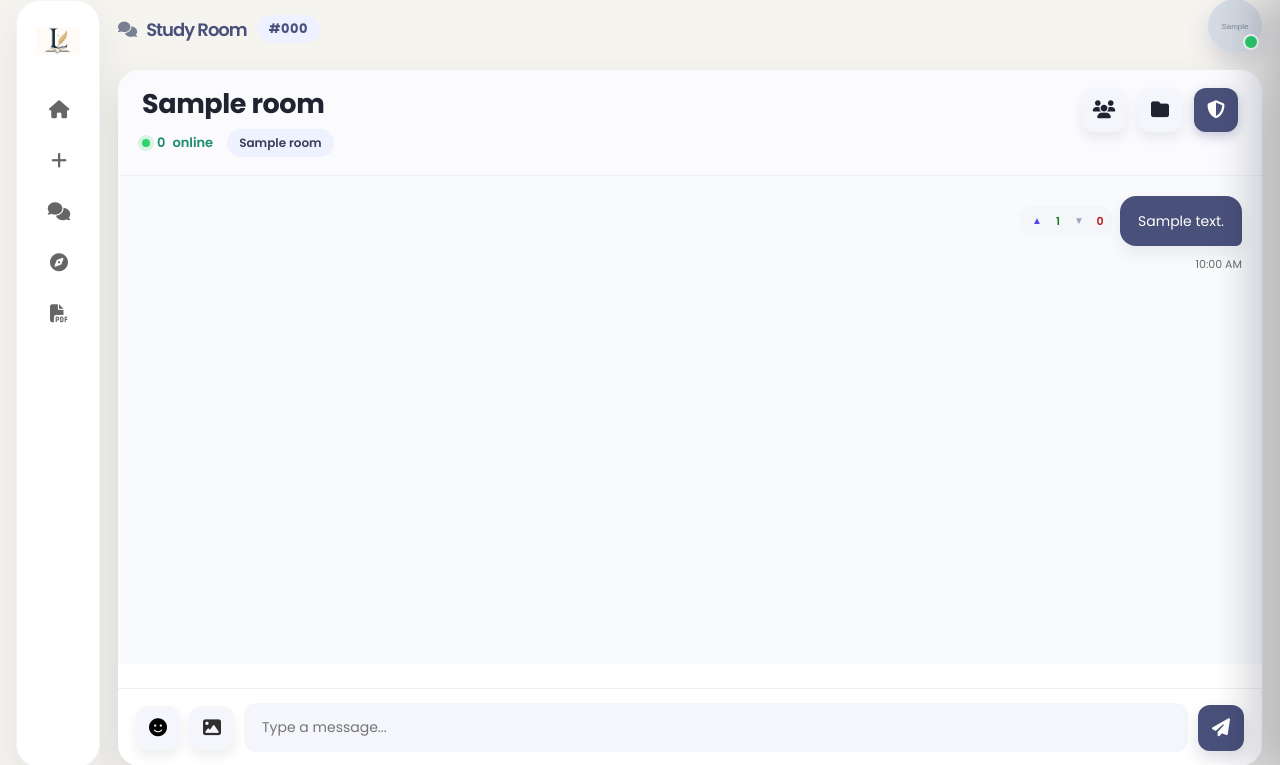
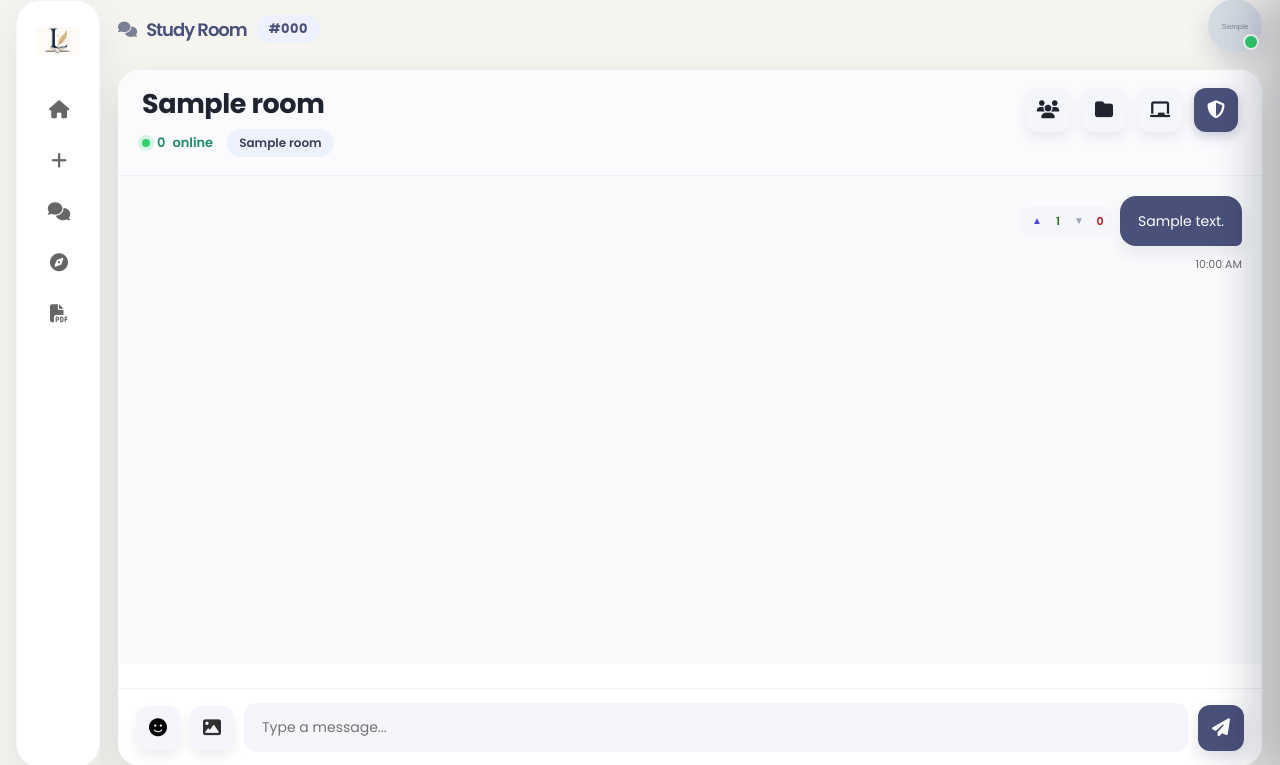
Before and after one commit to 027vibhu/AI39B_Group2_-study-group-platform-, a Flask app: page /chat/000 in a window 1280 px wide. Shown: the part 16-781 px from the top of the page. Run offline with Flask 3, Linux system fonts and the light colour scheme; the visitor is signed in with stand-in values (Sample User, id 1); tables that the repository leaves empty hold one stand-in row (values such as "Sample post"); grey boxes marked "Sample" are stand-in pictures; parts of the project's set-up code (start-up, migrations or seed data) failed here and were passed over; some libraries are stand-ins or nearby versions.

Commit message:
Added whiteboard button to chat UI

```diff
--- a/app/templates/chat.html
+++ b/app/templates/chat.html
@@ -50,6 +50,9 @@
         <button id="filesToggleBtn" class="action-btn" type="button" title="Files" aria-pressed="false">
           <i class="fa-solid fa-folder"></i>
         </button>
+        <a href="{{ url_for('home.whiteboard', room_code=room_code) }}" class="action-btn" title="Whiteboard">
+          <i class="fa-solid fa-chalkboard"></i>
+        </a>
         <a href="{{ url_for('home.moderation', room_code=room_code) }}" class="moderation-btn" title="Moderation Panel">
           <i class="fa-solid fa-shield-halved"></i>
         </a>
```
